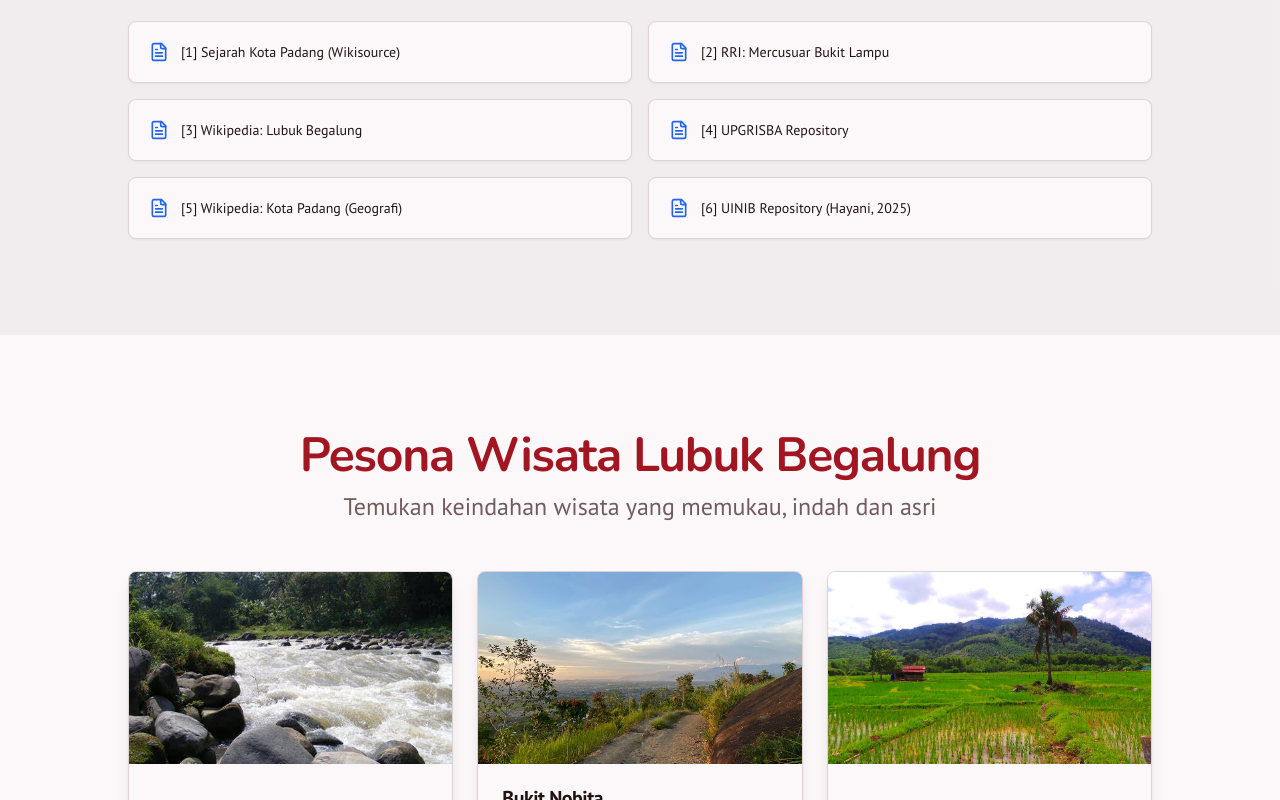
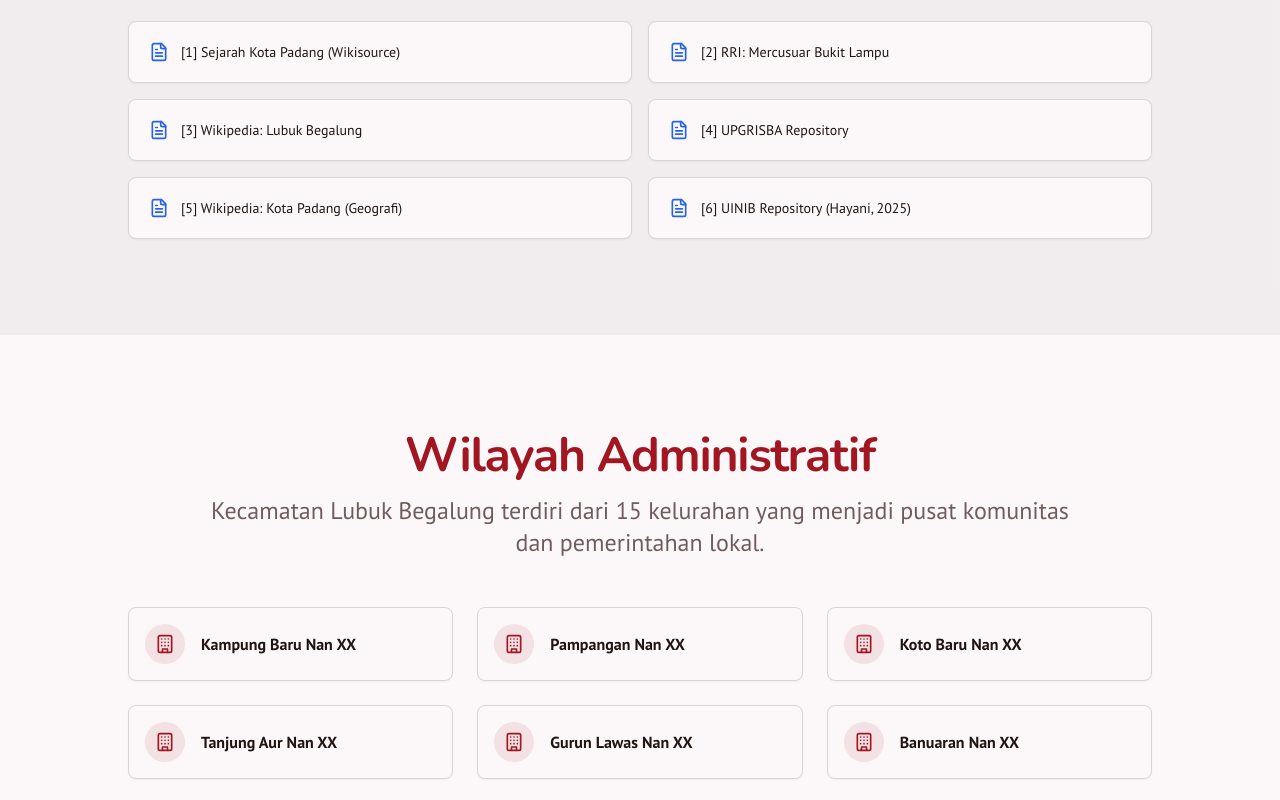
Before and after one commit to IngsR/Desa, a Next.js app: page /tentang-desa in a window 1280 px wide. Shown: the part 2000-2800 px from the top of the page. Built offline with nearby package versions, Linux system fonts and the light colour scheme.

Commit message:
perbaikan Navbar & penambahan informasi kelurahan

```diff
--- a/src/app/tentang-desa/page.tsx
+++ b/src/app/tentang-desa/page.tsx
@@ -1,6 +1,7 @@
 import { TimelineSection } from '@/components/sections/timeline-section';
 import { WisataSection } from '@/components/sections/wisata-section';
 import { UmkmSection } from '@/components/sections/umkm-section';
+import { KelurahanSection } from '@/components/sections/kelurahan-section';
 import { KegiatanSection } from '@/components/sections/kegiatan-section';
 import type { Metadata } from 'next';
 
@@ -33,6 +34,7 @@ export default function TentangDesaPage() {
             </section>
 
             <TimelineSection />
+            <KelurahanSection />
             <WisataSection />
             <UmkmSection />
             <KegiatanSection />
--- a/src/components/layout/header.tsx
+++ b/src/components/layout/header.tsx
@@ -67,13 +67,17 @@ export function Header() {
                     <div className="md:hidden">
                         <Sheet>
                             <SheetTrigger asChild>
-                                <Button variant="outline" size="icon">
+                                <Button
+                                    variant="outline"
+                                    size="icon"
+                                    className="hover:bg-primary/10 hover:text-primary"
+                                >
                                     <Menu className="h-5 w-5" />
                                     <span className="sr-only">Buka menu</span>
                                 </Button>
                             </SheetTrigger>
                             <SheetContent
-                                side="left"
+                                side="right"
                                 className="w-full max-w-[320px]"
                             >
                                 <SheetHeader>
--- /dev/null
+++ b/src/components/sections/kelurahan-section.tsx
@@ -0,0 +1,56 @@
+import { Building } from 'lucide-react';
+
+const kelurahanList = [
+    'Kampung Baru Nan XX',
+    'Pampangan Nan XX',
+    'Koto Baru Nan XX',
+    'Tanjung Aur Nan XX',
+    'Gurun Lawas Nan XX',
+    'Banuaran Nan XX',
+    'Lubuk Begalung Nan XX',
+    'Cengkeh Nan XX',
+    'Gates Nan XX',
+    'Pangambiran Ampalu Nan XX',
+    'Parak Laweh Pulau Air Nan XX',
+    'Pitameh Tanjung Saba Nan XX',
+    'Tanah Sirah Piai Nan XX',
+    'Kampung Jua Nan XX',
+    'Batung Taba Nan XX',
+];
+
+export function KelurahanSection() {
+    return (
+        <section
+            id="kelurahan"
+            className="w-full py-12 md:py-20 lg:py-24 bg-background"
+        >
+            <div className="container px-4 md:px-6">
+                <div className="flex flex-col items-center justify-center space-y-4 text-center">
+                    <h2 className="text-3xl font-bold tracking-tight sm:text-4xl md:text-5xl font-headline text-primary">
+                        Wilayah Administratif
+                    </h2>
+                    <p className="max-w-[900px] text-muted-foreground md:text-xl lg:text-2xl">
+                        Kecamatan Lubuk Begalung terdiri dari 15 kelurahan yang
+                        menjadi pusat komunitas dan pemerintahan lokal.
+                    </p>
+                </div>
+
+                <div className="grid grid-cols-1 sm:grid-cols-2 lg:grid-cols-3 gap-6 mt-12 max-w-5xl mx-auto">
+                    {kelurahanList.map((kelurahan, index) => (
+                        <div
+                            key={index}
+                            className="group flex items-center gap-4 p-4 rounded-lg border bg-card hover:bg-muted/50 transition-colors duration-200 shadow-sm hover:shadow-md"
+                        >
+                            <div className="flex-shrink-0 w-10 h-10 rounded-full bg-primary/10 text-primary flex items-center justify-center transition-transform duration-300 group-hover:scale-110">
+                                <Building className="w-5 h-5" />
+                            </div>
+                            <h3 className="text-base font-semibold text-card-foreground group-hover:text-primary transition-colors">
+                                {kelurahan}
+                            </h3>
+                        </div>
+                    ))}
+                </div>
+            </div>
+        </section>
+    );
+}
--- a/src/components/sections/map-section.tsx
+++ b/src/components/sections/map-section.tsx
@@ -1,8 +1,6 @@
-import { Card, CardContent } from '@/components/ui/card';
-
 export function MapSection() {
     return (
-        <section className="relative w-full pt-6 md:pt-10 lg:pt-12 pb-12 md:pb-20 lg:pb-24 bg-background">
+        <section className="w-full py-12 md:py-20 lg:py-24">
             <div className="container px-4 md:px-6">
                 <div className="flex flex-col items-center justify-center space-y-4 text-center">
                     <div className="space-y-3">
@@ -15,9 +13,10 @@ export function MapSection() {
                         </p>
                     </div>
                 </div>
-                <div className="mx-auto mt-10 md:mt-16 max-w-5xl">
-                    <Card className="overflow-hidden shadow-lg border-2">
-                        <CardContent className="p-0">
+                {/* Class 'max-w-5xl' dihapus agar peta lebih lebar */}
+                <div className="mx-auto mt-10 md:mt-16">
+                    <div className="rounded-lg bg-card text-card-foreground overflow-hidden shadow-lg border-2">
+                        <div className="p-0">
                             <iframe
                                 src="https://www.google.com/maps/embed?pb=!1m18!1m12!1m3!1d31913.96579577444!2d100.38504691106084!3d-0.970711937273769!2m3!1f0!2f0!3f0!3m2!1i1024!2i768!4f13.1!3m3!1m2!1s0x2fd4ba2f5490cd5d%3A0x2c3eb0c3e15c1925!2sKec.%20Lubuk%20Begalung%2C%20Kota%20Padang%2C%20Sumatera%20Barat!5e0!3m2!1sid!2sid!4v1751634519362!5m2!1sid!2sid"
                                 className="w-full h-[300px] md:h-[450px] lg:h-[500px]"
@@ -25,10 +24,10 @@ export function MapSection() {
                                 allowFullScreen={true}
                                 loading="lazy"
                                 referrerPolicy="no-referrer-when-downgrade"
-                                title="Peta Lokasi Lubuk Begalung"
+                                title="Peta Lokasi Kecamatan Lubuk Begalung"
                             ></iframe>
-                        </CardContent>
-                    </Card>
+                        </div>
+                    </div>
                 </div>
             </div>
         </section>
```
